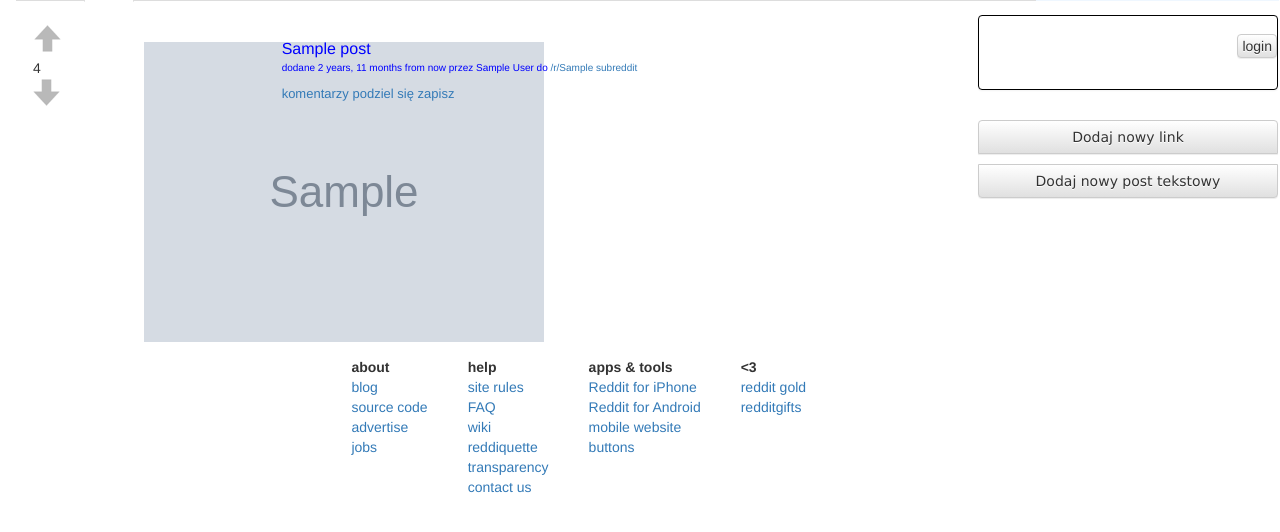
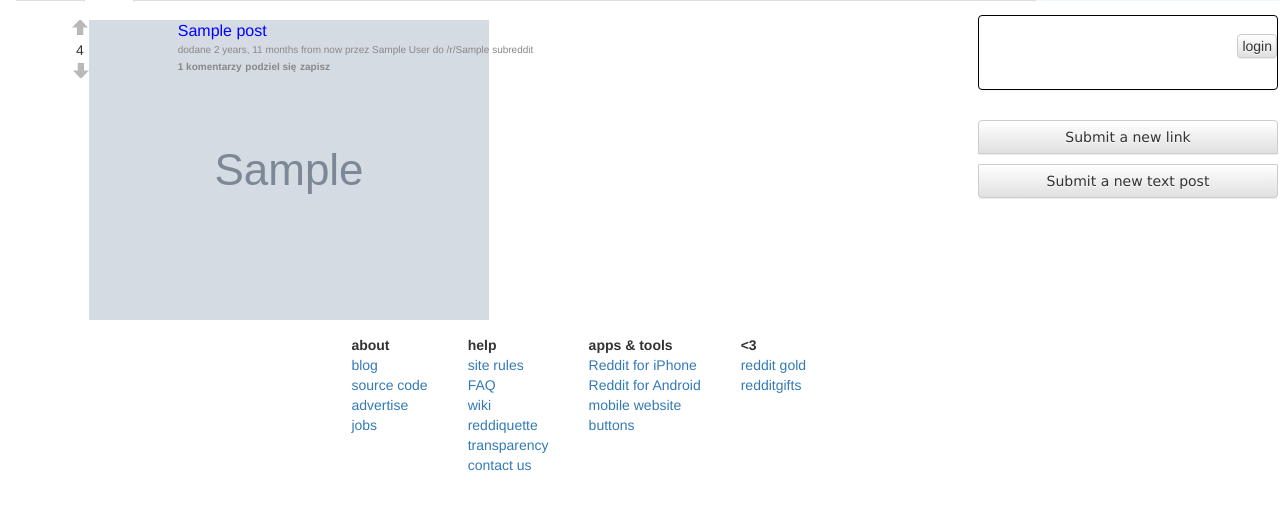
Before and after one commit to nazen93/redditlike-webapp, a Django app: template reddit/r/templates/r/basic_index.html in a window 1280 px wide; the page is wider, and only the part inside the window is pictured. Shown: the part 67-599 px from the top of that part. Run offline with Django 3.2, Linux system fonts and the light colour scheme; the template is opened without the code that fills it: most values are stand-ins (such as "Sample title", 1, 10 or a date in 2020); grey boxes marked "Sample" are stand-in pictures; some libraries are stand-ins or nearby versions.

Commit message:
more frontend fixes and added comments counter to PostText model

```diff
--- a/reddit/r/models.py
+++ b/reddit/r/models.py
@@ -19,6 +19,7 @@ class SubForum(models.Model):
     def __str__(self):
         return self.name
 
+
 class PostText(ImgurThumbnail, models.Model):
     title = models.CharField(max_length=200)
     slug = models.SlugField(max_length=50,null=True, editable=False)
@@ -29,6 +30,7 @@ class PostText(ImgurThumbnail, models.Model):
     rating = models.IntegerField(default=0, editable=False)
     author = models.ForeignKey(User, null=True, editable=False)
     voted = models.ForeignKey('Voter', null=True)
+    comments_count = models.IntegerField(default=0, editable=False)
     subreddit = models.ForeignKey(SubForum)
 
     def save(self, *args, **kwargs):
@@ -54,6 +56,7 @@ class PostText(ImgurThumbnail, models.Model):
     def __str__(self):
         return self.title
 
+
 class Comments(models.Model):
     thread = models.ForeignKey(PostText, related_name='comments')
     body = models.TextField()
@@ -63,13 +66,14 @@ class Comments(models.Model):
     def __str__(self):
         return str(self.thread)
 
+
 class UserProfile(models.Model):
     user = models.OneToOneField(User, on_delete=models.CASCADE)
     posts = models.ForeignKey(PostText, null=True)
 
-
     def __str__(self):
         return str(self.user)
+
 
 class Voter(models.Model):
     user = models.ForeignKey(User, on_delete=models.CASCADE)
--- a/reddit/r/templates/r/basic_index.html
+++ b/reddit/r/templates/r/basic_index.html
@@ -8,15 +8,19 @@
 <div class="row">
 	<div class="col-lg-1" id="ratting-form">
 		<form method="POST" action="{% url 'voting' word=post.subreddit pk=post.pk direction='up' %}"> {% csrf_token %}
+		{% if user.is_authenticated %}
 		<input type="image" value="submit" src="{% static "images/UpVote.png" %}">
+		{% else %}
+		<input type="image" value="submit" onclick="$('#modal1').modal()" src="{% static "images/UpVote.png" %}">
+		{% endif %}
 		</form>
-		{{post.rating}}
+		<p>{{post.rating}}</p>
 		<form method="POST" action="{% url 'voting' word=post.subreddit pk=post.pk direction='down' %}"> {% csrf_token %}
 			<input type="image" value="submit" src="{% static "images/DownVote.png" %}">
 		</form>
 	</div>
 <!-- Thumbnail -->
-	<div class="col-lg-2" id="thumbnail">
+	<div class="col-lg-1" id="thumbnail">
 	{% if post.image %}
 			<img src="{% static "media/" %}{{post.image}}"/>
 	{% elif post.imgur_image %}
@@ -26,15 +30,15 @@
 	{% endif %}
 	</div>
 <!-- Post title, author, date, subreddit -->
-	<div class="col-lg-9" id="post">
+	<div class="col-lg-10" id="post">
 		{% if not post.link == None %}
-			<a id="post-title" href="{{post.link}}">{{post.title}}</a>
+			<a id="postlist-title" href="{{post.link}}">{{post.title}}</a>
 		{% else %}
-			<a href="{% url 'detailview' word=post.subreddit slug=post.slug %}">{{post.title}}</a>
+			<a id="postlist-title" href="{% url 'detailview' word=post.subreddit slug=post.slug %}">{{post.title}}</a>
 		{% endif %}
-			<p id="postlist-date"> dodane {{post.date|naturaltime}} przez {{post.author}} do
+			<p id="postlist-details"> dodane {{post.date|naturaltime}} przez {{post.author}} do
 			<a href="{% url 'category' category=post.subreddit %}">/r/{{post.subreddit}}</a></p>
-			<p id="under-post"><a href="{% url 'detailview' word=post.subreddit slug=post.slug %}">komentarzy</a>  <a href="#">podziel się</a>  <a href="#">zapisz</a> </p>
+			<p id="under-post"><a href="{% url 'detailview' word=post.subreddit slug=post.slug %}">{{post.comments_count}} komentarzy</a>  <a href="#">podziel się</a>  <a href="#">zapisz</a> </p>
 	</div>
 </div>
 
--- a/reddit/r/templates/r/index.html
+++ b/reddit/r/templates/r/index.html
@@ -5,7 +5,7 @@
 <head>
     <meta charset="UTF-8">
     <meta name="viewport" content="width=device-width, initial-scale=1, shrink-to-fit=yes">
-    <title>reddit super stronka kurwo</title>
+    <title>reddit</title>
     <!-- Bootstrap CSS -->
     <link rel="stylesheet" href="https://maxcdn.bootstrapcdn.com/bootstrap/3.3.7/css/bootstrap.min.css">
     <!-- Bootstrap CSS theme -->
@@ -44,7 +44,7 @@
                 <li class="pull-right"><a id="want-to-join" data-toggle="modal" href="#modal-1">Want to join? Log in or sign up in seconds.</a></li>
                 {% else %}
                 <div class="pull-right" id="logged-in-panel">
-                <li><a href="#">{{user.get_username}}</a> | <a href="{% url 'logout' %}">logout</a></li>
+                <li><a href="#">{{user.get_username}}</a> | <a class="glyphicon glyphicon-envelope" href="{% url 'inbox' %}"></a> | <a href="">settings</a> | <a href="{% url 'logout' %}">logout</a></li>
                 </div>
                 {% endif %}
                 <!-- Register form modal -->
@@ -68,17 +68,20 @@
 	                					<div class="col-sm-5 col-sm-offset-1" id="modal-border">
 	                						<form method="POST" class="action="{% url 'register' %}">{% csrf_token %}
 				                				{{register_form|crispy}}
-				                				<button type="submit" id="register-button" class="btn btn-default">Register</button>
+				                				<button type="submit" id="modal-button" class="btn btn-primary">Register</button>
 	                						</form>
 		                				</div>
 	                					<div class="col-sm-5 col-sm-offset-1">
 		                					<form method="POST" action="{% url 'login' %}">{% csrf_token %}
 				                				{{modal_login_form|crispy}}
-				                				<button type="submit" id="search-button" class="btn btn-default">Log in</button>
+				                				<button type="submit" id="modal-button" class="btn btn-primary">Log in</button>
 				                				<input type="hidden" name="next" value="{{  request.GET.next }}" />
 		                					</form>
 	                					</div>
 	                				</div>
+	                			</div>
+	                			<div class="modal-footer">
+	                				<p class="text-center">By signing up, you agree to our Terms and that you have read our Privacy Policy and Content Policy.</p>
 	                			</div>
 	                			</div>
 	                		</div>
@@ -105,14 +108,13 @@
 					</form>
 	            </div>
 	        </div>
+	        <!-- Login panel -->
 	        {% if not user.is_authenticated %}
 	        <div class="row">
 	        	<div class="col-lg-12">
 	        		<div class="panel panel-primary pull-right" id="login-panel">
 		        		<form method="POST" class="text-center" action="{% url 'login' %}">{% csrf_token %}
-					    	{% for field in login_form %}
-					    	{{field}}
-					    	{% endfor %}
+					    	{{login_form}}
 					    	<div class="row">
 					    	<div class="col-lg-12">
 					        <button type="submit" id="login-button" class="btn btn-default pull-right">login</button>
@@ -123,15 +125,16 @@
 				    </div>
 				    </div>
 	        {% endif %}
+	        <!-- New post -->
 		    <div class="row">
 		    	<div class="col-lg-12">
 		    		<div class="btn-group-vertical" role="group" aria-label="..." id="create-posts">
 		    			{% if user.is_authenticated %}
-				     	<a class="btn btn-default" href="{% url 'new_link_post' %}" role="button">Dodaj nowy link</a>
-				        <a class="btn btn-default" href="{% url 'new_text_post' %}" role="button">Dodaj nowy post tekstowy</a>
+				     	<a class="btn btn-default" href="{% url 'new_link_post' %}" role="button">Submit a new link</a>
+				        <a class="btn btn-default" href="{% url 'new_text_post' %}" role="button">Submit a new text post</a>
 				        {% else %}
-				        <a class="btn btn-default" data-toggle="modal" href="#modal-1" role="button">Dodaj nowy link</a>
-				        <a class="btn btn-default" data-toggle="modal" href="#modal-1" role="button">Dodaj nowy post tekstowy</a>
+				        <a class="btn btn-default" data-toggle="modal" href="#modal-1" role="button">Submit a new link</a>
+				        <a class="btn btn-default" data-toggle="modal" href="#modal-1" role="button">Submit a new text post</a>
 				        {% endif %}
 		    		</div>
 		    	</div>
--- a/reddit/r/views.py
+++ b/reddit/r/views.py
@@ -71,6 +71,7 @@ class PostView(PreviousPageMixin, SearchFormMixin, FormMixin, DetailView):
         object = PostText.objects.get(slug=slug)
         form = self.get_form()
         Comments.objects.create(thread_id=object.pk, body=body, author=self.request.user)
+        PostText.objects.filter(slug=slug).update(comments_count = F('comments_count') +1)
         if form.is_valid():
             return super(PostView, self).form_valid(form)
         else:
--- a/reddit/static/css/custom.css
+++ b/reddit/static/css/custom.css
@@ -156,23 +144,52 @@
 }
 
 #post{
-	margin-top: 33px;
+	margin-top: 15px;
+	padding-left: 0;
 	color: #0000ff;
 }
 
-#post-title{
+#postlist-title{
 	font-size: medium;
 	color: #0000ff;
 }
 
+#postlist-details{
+	font-size: x-small;
+	color: #888;
+	margin-bottom: 0;
+}
+
+#postlist-details > a{
+	font-size: x-small;
+	color: #888;
+}
+
+#under-post > a {
+	font-size: x-small;
+	font-weight: bold;
+	color: #888;
+
+}
+
 #thumbnail {
-	margin-top: 37px;
-	padding-left:55px;
+	margin-top: 15px;
+	padding-right: 0;
+	padding-left: 0;
+	text-align: center;
 }
 
 #ratting-form {
-	margin-top: 20px;
-	padding-left:33px;
+	margin-top: 15px;
+	padding-left: 10px;
+	padding-right: 0;
+	margin-right: 0;
+	text-align: right;
+	}
+
+#ratting-form > p {
+	margin-right: 5px;
+	margin-bottom: 3px;
 }
 
 .list-group-item {
```
Also changed, not shown: other parts of reddit/static/css/custom.css (+35 -12 lines), reddit/r/forms.py (+5 -8 lines), reddit/r/mixins.py (+6 -1 lines), reddit/db.sqlite3, reddit/r/migrations/0034_posttext_comments_count.py (added), reddit/static/images/DownVote.png, reddit/static/images/UpVote.png, reddit/static/media/ohLQG.jpg (added).
